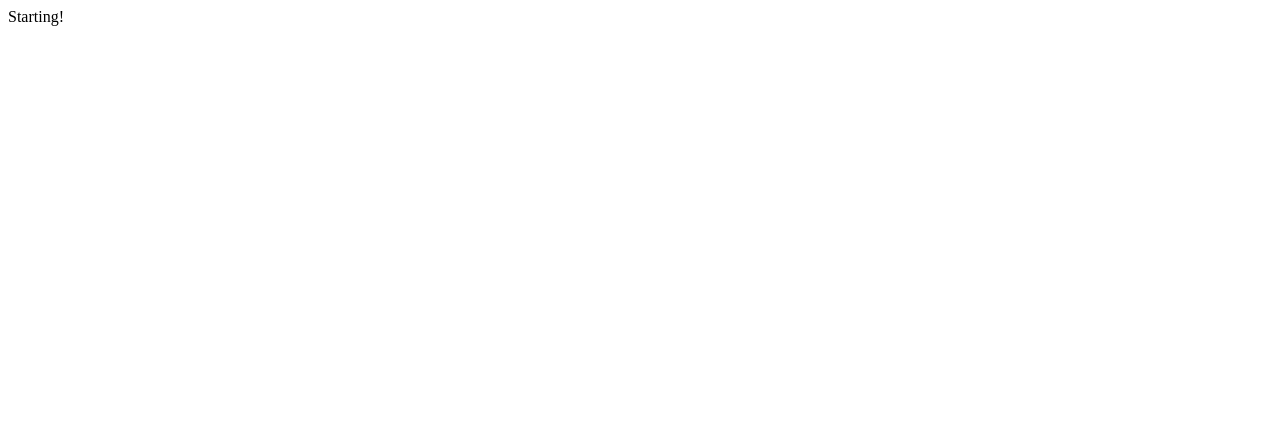
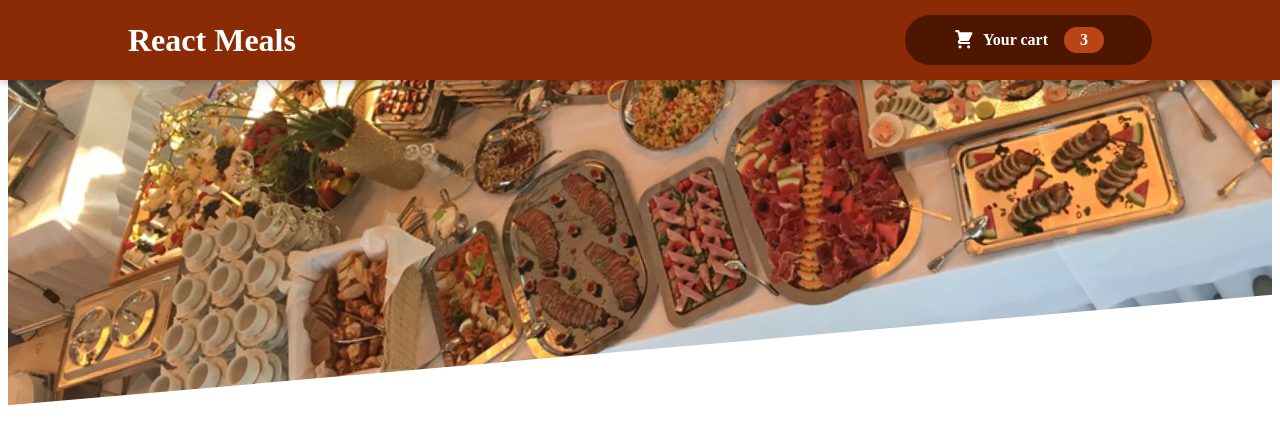
Before and after one commit to thiagopaiva99/food-app, a React (Create React App) app: page / in a window 1280 px wide. Shown: the top 444 px of the page. Built offline with nearby package versions, Linux system fonts and the light colour scheme.

Commit message:
feat: adding header on the app component

```diff
--- a/src/App.tsx
+++ b/src/App.tsx
@@ -1,8 +1,11 @@
 import React from 'react';
+import { Header } from './components';
 
 function App() {
   return (
-    <div>Starting!</div>
+    <>
+      <Header />
+    </>
   );
 }
 
```
